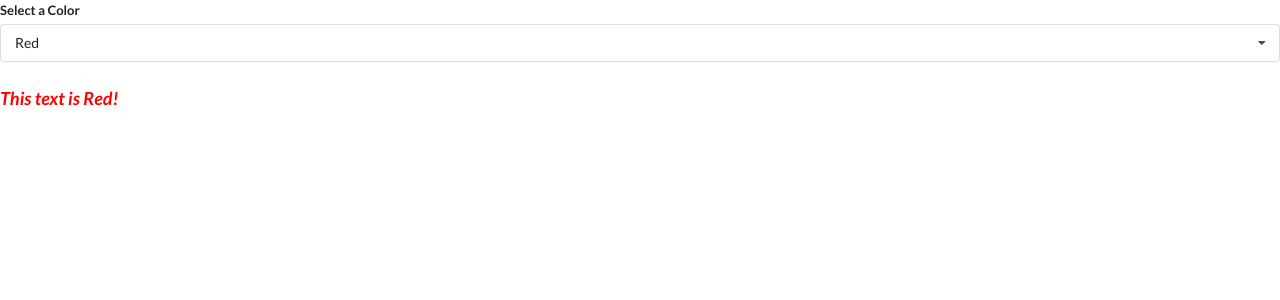
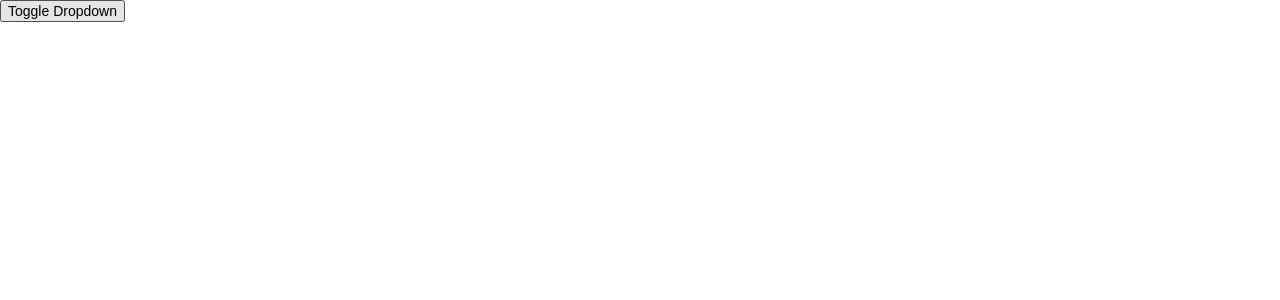
Before and after one commit to YashSahay1812/LearningReact_Widget, a React (Create React App) app: page / in a window 1280 px wide. Shown: the top 300 px of the page. Built offline with nearby package versions, Linux system fonts and the light colour scheme.

Commit message:
added Dropdown Toggler Button inside App component

```diff
--- a/src/App.js
+++ b/src/App.js
@@ -36,17 +36,24 @@ const options = [
 const App = () => {
 
     const [selected, setSelected] = useState(options[0]);
+    const [showDropdown, setDropdown] = useState(false);
 
     return (
         <div>
             {/* <Accordion items={items} /> */}
             {/* <Search /> */}
+            <button onClick={() => {setDropdown(!showDropdown)}} > Toggle Dropdown </button>
+            {
+                showDropdown ?
+                <>
                     <Dropdown
                         options={options}
                         selected={selected}
                         onSelectedChange={setSelected}
                     />
                     <h3 style={{color:`${selected.value}`, fontStyle:"italic"}}>This text is {selected.label}!</h3>
+                </> : null
+            }
         </div>
     );
 }
```
Lines whose indentation alone changed are shown as unchanged.
